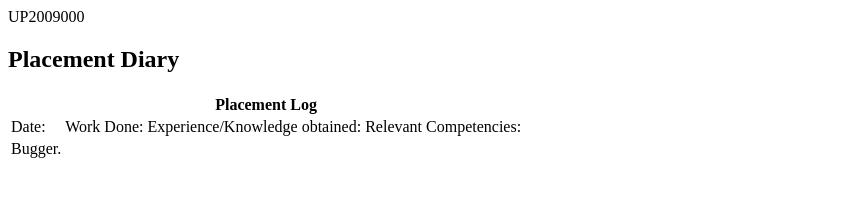
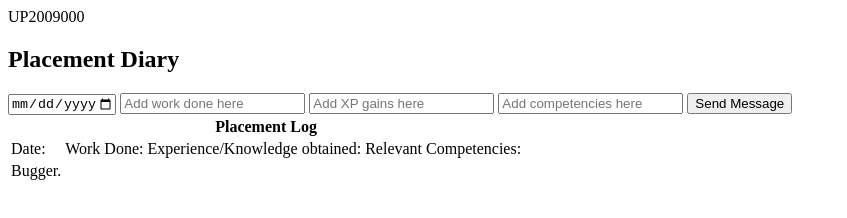
Before and after one commit to AlexanderEJDC/WebProgCoursework, a website: page Main/clientside/index.html in a window 1280 px wide. Shown: the whole page, without its empty margins (0-847 px from the left). Drawn offline with Linux system fonts and the light colour scheme; no server answers.

Commit message:
Updated Index.html with templates, must automate population. TODO: Build server & index.js

```diff
--- a/Main/clientside/index.html
+++ b/Main/clientside/index.html
@@ -6,8 +6,16 @@
 <title> Placement Diary </title>
 <header> UP2009000 </header>
 
+<main>
 <section id = tableSection>
     <h1> Placement Diary </h1>
+
+    <input  type="date" class = "dateInput" name = "dateWorked" min = "2023-01-01" max = "2040-12-12">
+    <input type="text" class = "workInput" placeholder = "Add work done here">
+    <input type="text" class = "xpInput" placeholder = "Add XP gains here">
+    <input type="text" class = "compInput" placeholder = "Add competencies here">
+    <input type="submit" class= "submissionBtn" value = "Send Message" >
+
     <table id = "mainTableArch">
         <thead>
                 <tr>
@@ -25,6 +33,34 @@
     </table>
 </section>
 
-<section id = >
+<section id = templates>
+
+<template id = "tableMain">
+    <thead>
+        <tr>
+            <th colspan = "4" class = "tableHeader"> Placement Diary </th>
+        </tr>
+    </thead>
+</template>
+
+<template id = "tableRowTemplate">
+    <tr>
+        <td class = "date"></td>
+        <td class = "workDone"></td>
+        <td class = "ExpGain"></td>
+        <td class = "Competencies"></td>
+    </tr>
+</template>
+
+<template id = "InputBox">
+
+    <input  type="date" class = "dateInput" name = "dateWorked" min = "2023-01-01" max = "2040-12-12">
+    <input type="text" class = "workInput" placeholder = "Add work done here">
+    <input type="text" class = "xpInput" placeholder = "Add XP gains here">
+    <input type="text" class = "compInput" placeholder = "Add competencies here">
+    <input type="submit" class= "submissionBtn" value = "Send Message" >
+
+</template>
 
 </section>
+</main>
```
